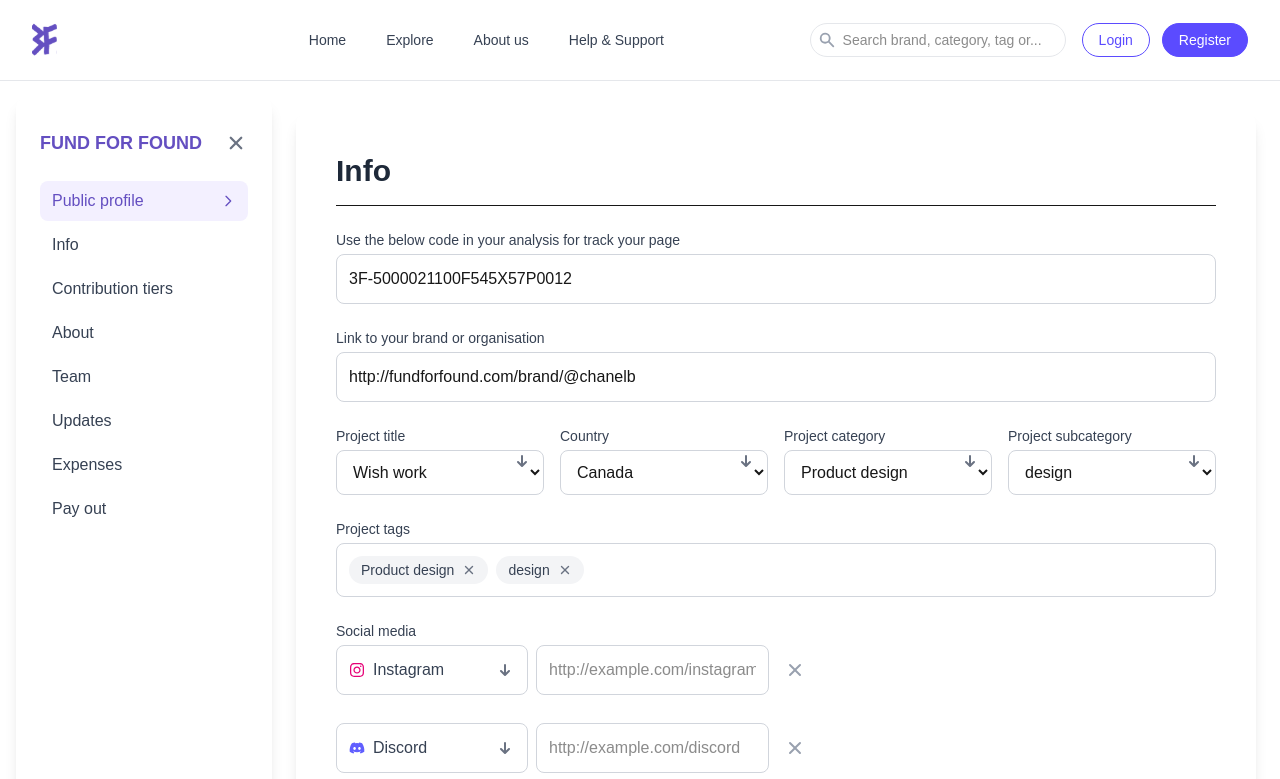
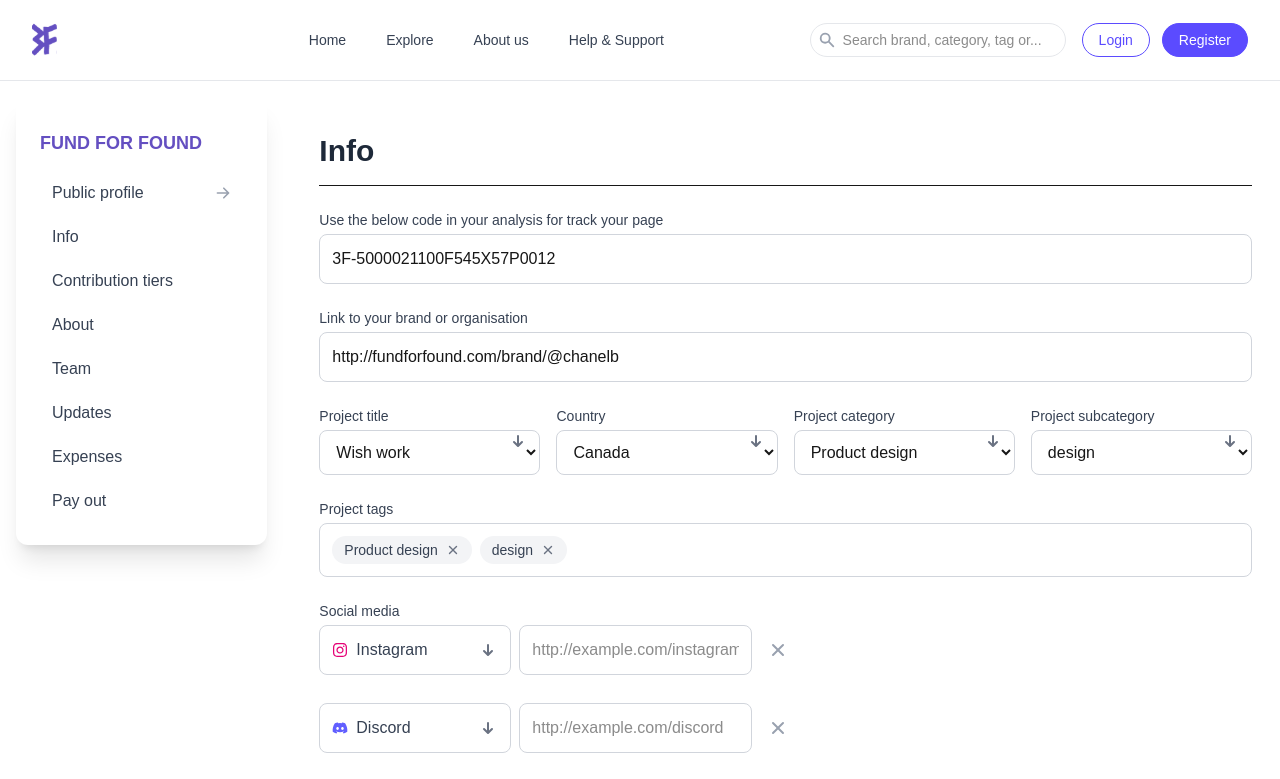
Before and after one commit to Reza2348/FUND-FOR-FOUND, a Next.js app: page /dashboard/Info in a window 1280 px wide. Shown: the top 779 px of the page. Built offline with nearby package versions, Linux system fonts and the light colour scheme.

Commit message:
Add in public-profile

```diff
--- a/src/app/dashboard/Info/page.tsx
+++ b/src/app/dashboard/Info/page.tsx
@@ -181,7 +181,7 @@ export default function InfoPage() {
   );
 
   return (
-    <div className="p-4 sm:p-6 md:p-8 lg:p-10 bg-white rounded-xl shadow-lg w-full max-w-5xl mx-auto">
+    <div className="p-4 sm:p-6 md:p-8 lg:p-10  w-full max-w-5xl mx-auto lg:ml-[12px] lg:mt-[12px]">
       {/* Header */}
       <div className="flex flex-col sm:flex-row sm:items-center sm:justify-between mb-6 border-b pb-4">
         <h2 className="text-xl sm:text-2xl md:text-3xl font-semibold text-gray-800">
--- a/src/app/dashboard/layout.tsx
+++ b/src/app/dashboard/layout.tsx
@@ -1,18 +1,23 @@
+// app/dashboard/layout.tsx
+"use client";
+import React, { PropsWithChildren, useState } from "react";
 import Sidebar from "@/components/Sidebar/Sidebar";
-import React, { PropsWithChildren } from "react";
 
-export const metadata = {
-  title: "Dashboard - Fund For Found",
-};
+export default function DashboardLayout({ children }: PropsWithChildren) {
+  const [sidebarOpen, setSidebarOpen] = useState(false);
 
-const DashboardLayout: React.FC<PropsWithChildren> = ({ children }) => {
   return (
-    <div className="flex">
-      <Sidebar />
+    <div className="flex flex-col md:flex-row min-h-screen">
+      <Sidebar sidebarOpen={sidebarOpen} setSidebarOpen={setSidebarOpen} />
+      <main
+        className={`
 
-      <main className="px-6 py-8">{children}</main>
+
+                `}
+        onClick={() => sidebarOpen && setSidebarOpen(false)}
+      >
+        {children}
+      </main>
     </div>
   );
-};
-
-export default DashboardLayout;
+}
--- /dev/null
+++ b/src/app/dashboard/public-profile/page.tsx
@@ -0,0 +1,7 @@
+import React from "react";
+
+const Page = () => {
+  return <div>bvsmndvbsmnbvasbdvnbsdnmvbsmn</div>;
+};
+
+export default Page;
--- /dev/null
+++ b/src/components/ProfileCard/ProfileCard.tsx
@@ -0,0 +1,35 @@
+"use client";
+import React from "react";
+import { HiArrowRight } from "react-icons/hi"; // 💡 برای پیکان سمت راست
+
+const PURPLE_MAIN = "#644FC1";
+
+export default function ProfileCard() {
+  return (
+    <div className="flex items-center justify-between w-full p-2">
+      <div className="flex items-center">
+        <div
+          className={`
+            w-10 h-10
+            flex items-center justify-center
+            bg-[${PURPLE_MAIN}]
+            rounded-full
+            text-[#6E56CF] text-lg font-bold ml-2 mr-2
+          `}
+        >
+          W
+        </div>
+
+        <div className="flex flex-col min-w-0">
+          <p className="text-base font-semibold text-gray-800 truncate">
+            Wish work profile
+          </p>
+          <p className="text-sm text-gray-500 truncate">shirani@wishwork.org</p>
+        </div>
+      </div>
+
+      {/* 🟢 پیکان (سمت راست) */}
+      <HiArrowRight className="h-5 w-5 text-gray-400" />
+    </div>
+  );
+}
--- a/src/components/Sidebar/Sidebar.tsx
+++ b/src/components/Sidebar/Sidebar.tsx
@@ -1,17 +1,40 @@
 "use client";
+import React, { useCallback, ElementType } from "react";
 import Link from "next/link";
-import { useState, useCallback } from "react";
-import { IoClose } from "react-icons/io5";
+import { usePathname } from "next/navigation";
+import { IoMdClose } from "react-icons/io";
+import { HiArrowRight } from "react-icons/hi";
 import { FaGear } from "react-icons/fa6";
+import ProfileCard from "../ProfileCard/ProfileCard";
 
+// 🎨 رنگ‌ها و ثابت‌ها
+const PURPLE_MAIN = "#644FC1";
+const PURPLE_LIGHT = "#F3F0FF";
+const PURPLE_BUTTON_BORDER = "#5746AF";
+const PURPLE_BUTTON_BG = "#EDE9FE";
+
+// 🟢 تعریف رابط Props که از والد (Layout) می‌آید
+interface SidebarProps {
+  sidebarOpen: boolean;
+  // نوع صحیح برای تابع set state
+  setSidebarOpen: React.Dispatch<React.SetStateAction<boolean>>;
+}
 interface Section {
   id: string;
   label: string;
   hasArrow?: boolean;
+  labelMobile?: string;
+  iconMobile?: ElementType;
 }
 
 const sections: Section[] = [
-  { id: "public-profile", label: "Public profile", hasArrow: true },
+  {
+    id: "public-profile",
+    label: "Public profile",
+    labelMobile: "Setting",
+    iconMobile: FaGear,
+    hasArrow: true,
+  },
   { id: "info", label: "Info" },
   { id: "contribution-tiers", label: "Contribution tiers" },
   { id: "about", label: "About" },
@@ -21,99 +44,149 @@ const sections: Section[] = [
   { id: "pay-out", label: "Pay out" },
 ];
 
-export default function DashboardPage() {
-  const [sidebarOpen, setSidebarOpen] = useState<boolean>(false);
-  const [activeSection, setActiveSection] = useState<string>("public-profile");
+// 🟢 پذیرش Props از Layout
+export default function Sidebar({ sidebarOpen, setSidebarOpen }: SidebarProps) {
+  const pathname = usePathname();
+  const activeSection = pathname.split("/").pop() || sections[0].id;
 
   const renderLink = useCallback(
     (sec: Section) => {
-      const isActive = sec.id === activeSection;
+      const isActive: boolean = sec.id === activeSection;
 
-      let className =
-        "flex justify-between items-center text-gray-700 hover:text-[#644FC1] py-2 px-3 rounded-lg cursor-pointer transition-colors duration-150";
+      let className: string = `
+          flex justify-between items-center py-2 px-3 rounded-lg cursor-pointer transition-colors duration-150
+          text-gray-700 hover:text-[${PURPLE_MAIN}]
+        `;
 
       if (isActive) {
-        className =
-          "flex justify-between items-center bg-[#F3F0FF] text-[#644FC1] font-medium py-2 px-3 rounded-lg cursor-pointer";
+        className = `
+            flex justify-between items-center py-2 px-3 rounded-lg cursor-pointer
+            bg-[${PURPLE_LIGHT}] text-[${PURPLE_MAIN}] font-medium
+          `;
       }
+
+      const IconComponent = sec.iconMobile;
 
       return (
         <Link
           key={sec.id}
           href={`/dashboard/${sec.id}`}
           onClick={() => {
-            setActiveSection(sec.id);
+            if (typeof window !== "undefined" && window.innerWidth < 768) {
               setSidebarOpen(false);
+            }
           }}
-          className={className}
+          className={className.replace(/\s+/g, " ").trim()}
         >
-          <span className={isActive ? "text-[#644FC1]" : "text-gray-700"}>
-            {sec.label}
+          <span
+            className={`flex items-center gap-2 ${
+              isActive ? `text-[${PURPLE_MAIN}]` : "text-gray-700"
+            }`}
+          >
+            {IconComponent && (
+              <span className="md:hidden">
+                <FaGear size={16} className="text-[#644FC1]" />
+              </span>
+            )}
+
+            {sec.labelMobile ? (
+              <>
+                <span className="hidden md:inline">{sec.label}</span>
+                <span className="md:hidden">{sec.labelMobile}</span>
+              </>
+            ) : (
+              <span>{sec.label}</span>
+            )}
           </span>
 
           {sec.hasArrow && (
-            <svg
-              xmlns="http://www.w3.org/2000/svg"
+            <HiArrowRight
               className={`h-4 w-4 ${
-                isActive ? "text-[#644FC1]" : "text-gray-400"
+                isActive ? `text-[${PURPLE_MAIN}]` : "text-gray-400"
               }`}
-              fill="none"
-              viewBox="0 0 24 24"
-              stroke="currentColor"
-              strokeWidth={2}
-            >
-              <path
-                strokeLinecap="round"
-                strokeLinejoin="round"
-                d="M9 5l7 7-7 7"
             />
-            </svg>
           )}
         </Link>
       );
     },
-    [activeSection]
+    [activeSection, setSidebarOpen]
   );
 
   return (
-    <div className="flex flex-col md:flex-row min-h-screen">
-      <div className="md:hidden p-4  shadow  bg-[#EDE9FE]">
+    <>
+      {/* 🟢 بخش موبایل منتقل شده از layout */}
+      <div
+        className={`
+          md:hidden
+          flex items-center justify-between
+          p-4
+          w-full /* max-w-xs و mx-auto حذف شدند */
+        `}
+      >
+        {/* 💡 دکمه باز کردن سایدبار - (حالا در سمت چپ) */}
+        <div
+          className={`
+            flex items-center justify-center
+            border-l-8 border-[#5746AF]
+            rounded-md
+            mt-1
+            p-4
+            bg-[#EDE9FE]
+            shadow
+          `}
+        >
           <button
-          onClick={() => setSidebarOpen(!sidebarOpen)}
-          className="text-[#644FC1] font-bold"
+            onClick={() => setSidebarOpen(true)}
+            style={{ color: PURPLE_MAIN }}
+            className={`text-[${PURPLE_MAIN}] font-bold`}
+            aria-label="Open sidebar"
           >
-          <FaGear />
+            <FaGear size={20} />
           </button>
         </div>
 
+        {/* 💡 کانتینر ProfileCard - (حالا در سمت راست) */}
+        <div className="flex-1 ml-2">
+          {" "}
+          {/* ml-2 اضافه شد تا فاصله ایجاد شود */}
+          <ProfileCard />
+        </div>
+      </div>
+      {/* 🔴 پایان بخش موبایل منتقل شده */}
+
+      {/* 🟢 کانتینر اصلی سایدبار */}
       <div
         className={`
-
-          fixed top-0 left-0 h-full w-64 bg-white shadow-lg p-6 space-y-1 transform transition-transform duration-300 z-50
-
-
+            fixed top-0 left-0 h-full w-64 bg-white shadow-xl p-6 space-y-1 transform transition-transform duration-300 z-50
+            ${sidebarOpen ? "translate-x-0" : "-translate-x-full"}
             md:relative
-          md:mt-4 md:ml-4 md:mb-4
-          md:h-[calc(100vh-2rem)]
+            md:shadow-xl
+            md:mt-4 md:ml-4
+            md:w-64 md:h-fit
             md:rounded-xl
-
-          ${
-            sidebarOpen ? "translate-x-0" : "-translate-x-full"
-          } md:translate-x-0
+            md:p-6
+            md:translate-x-0
           `}
       >
-        <div className="flex items-center justify-between mb-4 pt-2 border-b border-gray-400 pb-2 md:border-b-0">
-          <h1 className="text-[#644FC1] text-lg font-bold">FUND FOR FOUND</h1>
+        {/* محتوای داخلی سایدبار */}
+        <div className="flex justify-between items-center mb-4 pt-2">
+          <h1 className={`text-[${PURPLE_MAIN}] text-lg font-bold`}>
+            FUND FOR FOUND
+          </h1>
+          {/* دکمه بستن سایدبار در موبایل */}
           <button
             onClick={() => setSidebarOpen(false)}
-            className="text-gray-500 hover:text-gray-700"
+            className="md:hidden text-gray-500"
             aria-label="Close sidebar"
           >
-            <IoClose size={24} />
+            <IoMdClose size={24} className={`text-[${PURPLE_MAIN}]`} />
           </button>
         </div>
-        <div className="space-y-1">{sections.map(renderLink)}</div>
+        <div className="border-b border-gray-200 mb-[68px] md:hidden"></div>
+        <div className="space-y-1 border-l border-[#D7CFF9] pl-4 md:border-l-0 md:pl-0">
+          {sections.map(renderLink)}
         </div>
       </div>
+    </>
   );
 }
```
Also changed, not shown: middleware.ts (+20 -40 lines), src/app/dashboard/[section]/page.tsx (deleted, +0 -82 lines), src/app/dashboard/page.tsx (+28 -7 lines), src/components/Header/index.tsx (+0 -14 lines). Lines whose indentation alone changed are shown as unchanged.
